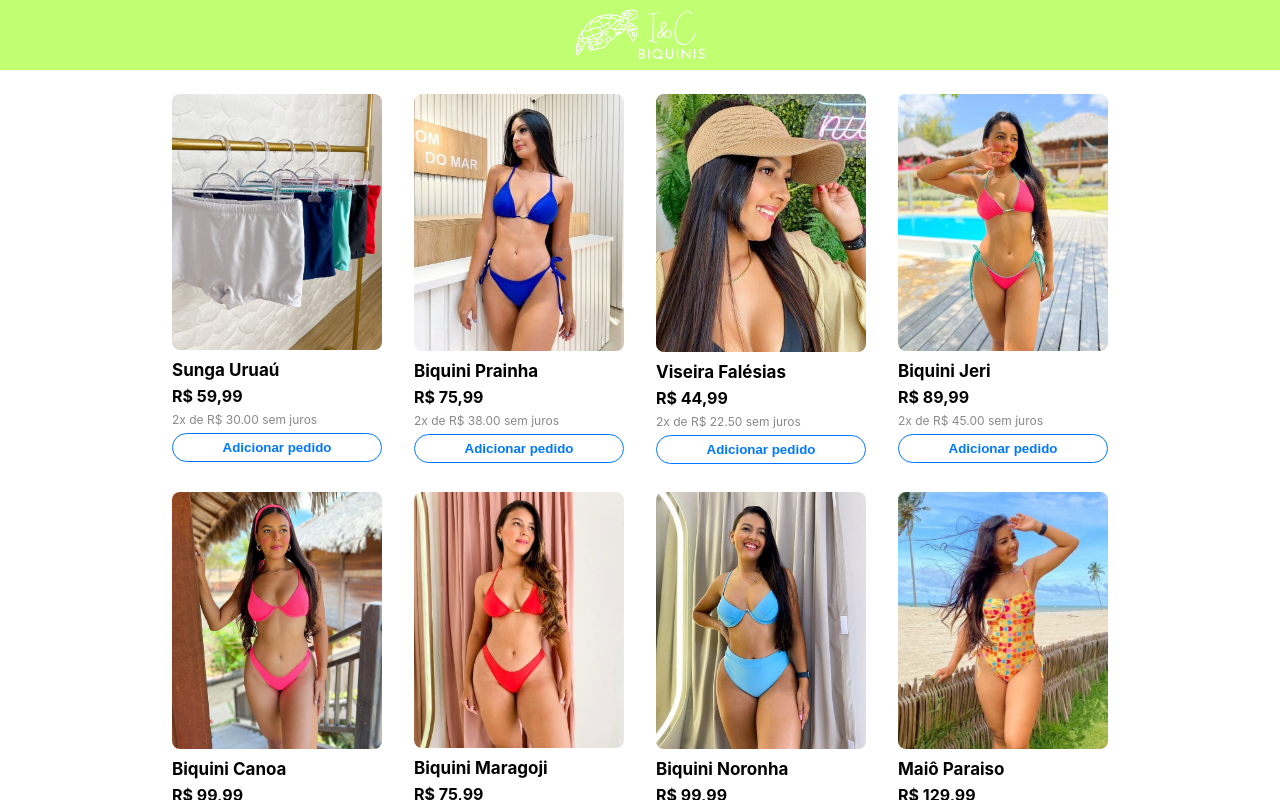
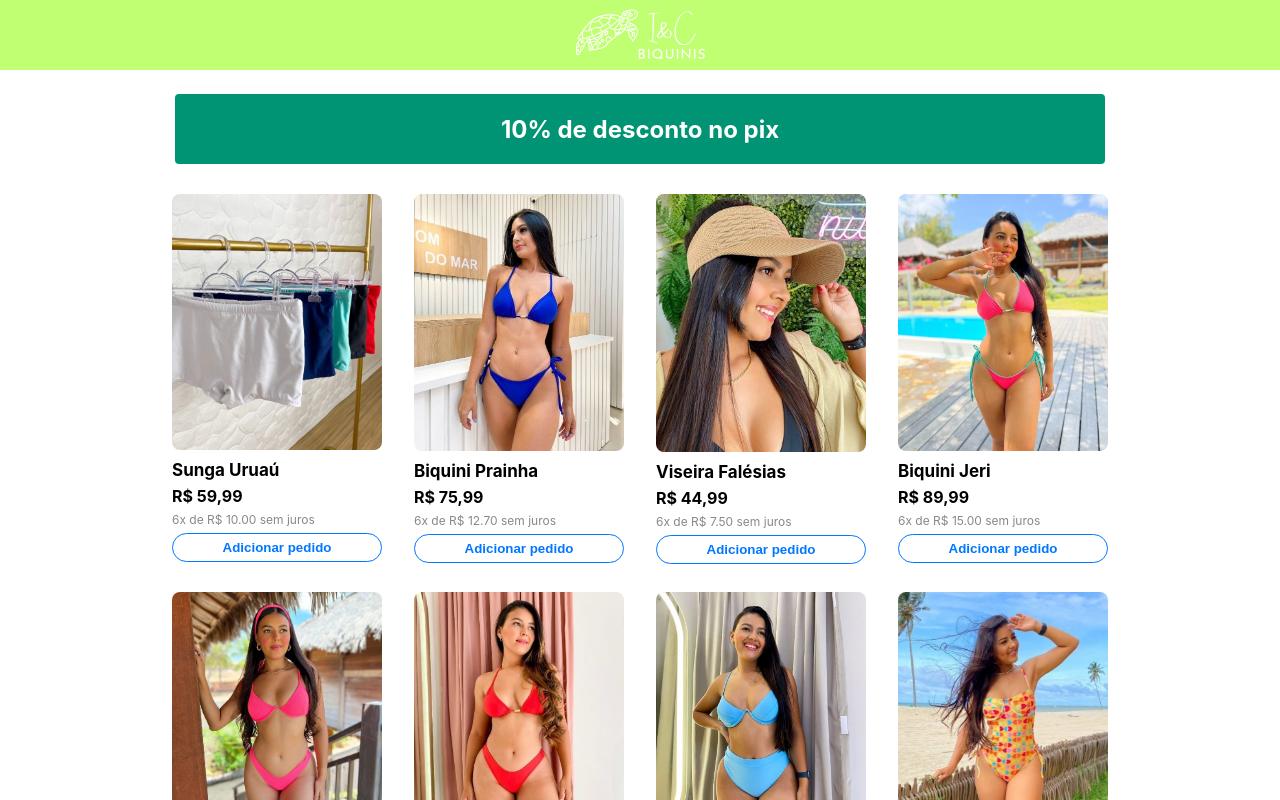
Before and after one commit to FranciscoNeto2909/iec_biquinis, a React (Vite) app: page / in a window 1280 px wide. Shown: the top 800 px of the page. Built offline with nearby package versions, Linux system fonts and the light colour scheme.

Commit message:
banner created

```diff
--- a/src/App.jsx
+++ b/src/App.jsx
@@ -26,6 +26,9 @@ export default function App() {
       <header className="app_header">
         <img src={logo} alt="logo" className="app_logo" />
       </header>
+      <section className="app_banner">
+        <p>10% de desconto no pix</p>
+      </section>
       <section className="app_container">
         {
           bikinis.map((bik, i) => (
--- a/src/app.css
+++ b/src/app.css
@@ -21,13 +21,28 @@
     font-size: 28px;
 }
 
+.app_banner {
+    height: 70px;
+    margin: 24px auto 6px;
+    background-color: #009474;
+    width: 80%;
+    display: flex;
+    align-items: center;
+    justify-content: center;
+    font-size: 24px;
+    font-weight: bold;
+    color: #fff;
+    max-width: 930px;
+    border-radius: 4px;
+}
+
 .app_container {
     margin: 0 auto;
     max-width: 1030px;
     overflow-x: hidden;
     display: flex;
     justify-content: center;
-    gap:24px 32px;
+    gap: 24px 32px;
     flex-wrap: wrap;
     padding: 24px;
 }
@@ -42,11 +57,18 @@
         font-size: 24px;
     }
 
+    .app_banner {
+        width: auto;
+        margin: 24px 12px;
+        font-size: 18px;
+    }
+
     .app_container {
         gap: 16px;
         padding: 12px;
     }
 }
+
 
 @media (max-width : 340px) {
     .app_container {
--- a/src/components/card/Card.jsx
+++ b/src/components/card/Card.jsx
@@ -14,7 +14,7 @@ export default function Card({ bik, handleOpenModal }) {
                 <div className="card_info_price">
                     <span className="card_price">R$ {bik.prices[0] - 1},99</span>
                 </div>
-                <p className="card_portion">2x de R$ {(bik.prices[0] / 2).toFixed(2)} sem juros</p>
+                <p className="card_portion">6x de R$ {(bik.prices[0] / 6).toFixed(1)}0 sem juros</p>
                 <button className="card_button">Adicionar pedido</button>
             </div>
         </div>
--- a/src/data/bikinis.js
+++ b/src/data/bikinis.js
@@ -75,7 +75,7 @@ export const bikinis = [
         inStock: true
     },
     {
-        name: "biquini maragoji",
+        name: "biquini maragogi",
         colors: ["vermelho"],
         sizes: ['p'],
         prices: [76],
```
